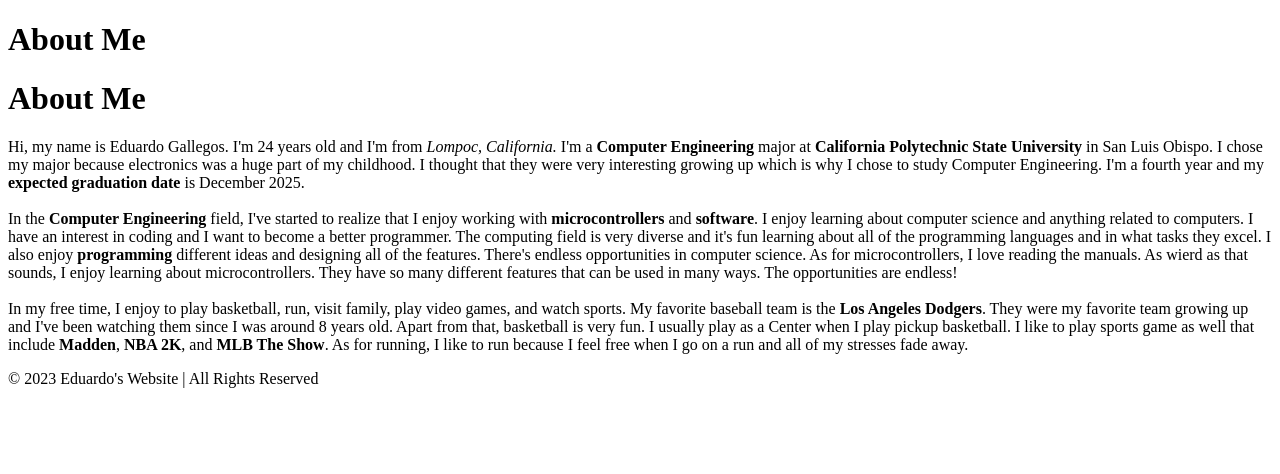
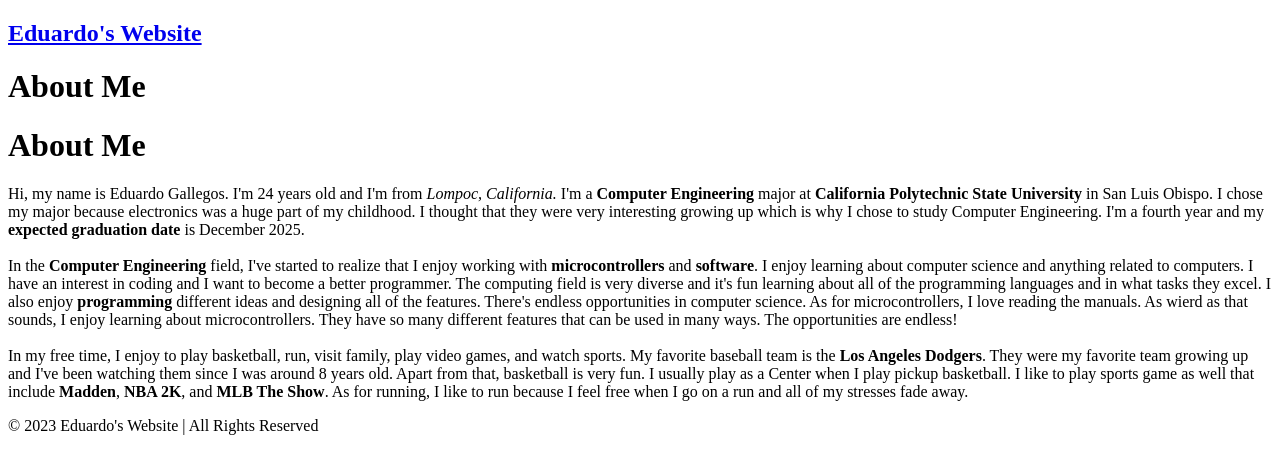
Before and after one commit to lalog12/lalog12.github.io, a plain HTML site: page index.html in a window 1280 px wide. Drawn offline with Linux system fonts and the light colour scheme.

Commit message:
feat: Added hypertext that links to index.html in index.html

```diff
--- a/index.html
+++ b/index.html
@@ -8,7 +8,9 @@
     <body>
         <nav class = "navbar">
             <h1 class = "logo">
-
+                <a href = "index.html">
+                    Eduardo's Website
+                </a>
             </h1>
         </nav>
         <main>
```
